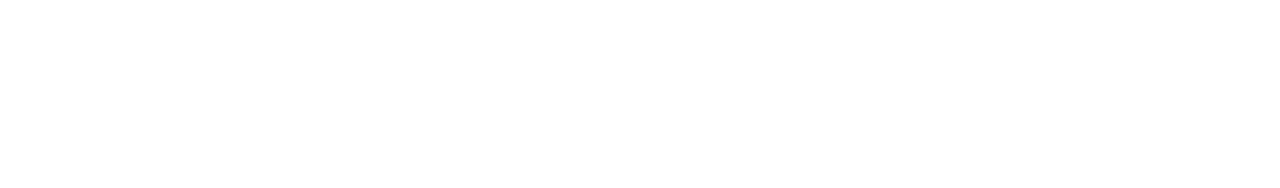
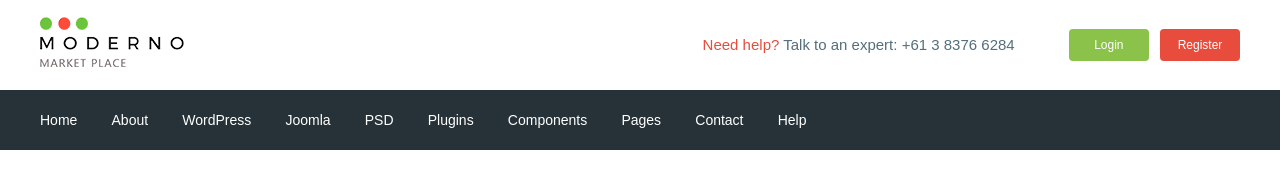
Before and after one commit to Alekseyesss/moderno, a website: page app/index.html in a window 1280 px wide. Drawn offline with nearby package versions, Linux system fonts and the light colour scheme; files that its build step writes are made by us from their sources.

Commit message:
added header

```diff
--- a/app/index.html
+++ b/app/index.html
@@ -6,11 +6,107 @@
   <meta name="viewport" content="width=device-width, initial-scale=1.0">
   <meta http-equiv="X-UA-Compatible" content="ie=edge">
   <title>Document</title>
+  <link href="https://fonts.googleapis.com/css?family=Roboto:500,700&display=swap" rel="stylesheet">
   <link rel="stylesheet" href="css/libs.min.css">
   <link rel="stylesheet" href="css/style.min.css">
 </head>
 
 <body>
+  <header class="header">
+    <div class="header__top">
+      <div class="container">
+        <div class="header__top-inner">
+          <div class="header__logo">
+            <a href="#">
+              <img src="images/logo.png" alt="">
+            </a>
+          </div>
+          <div class="header__text">
+            <a href="#">
+              <span> Need help?</span>
+            </a>
+            Talk to an expert:
+            <a class="header__phone" href="tel:61383766284">+61 3 8376 6284</a>
+          </div>
+          <div class="header__box">
+            <a class="basket" href="#"></a>
+            <a class="header__btn header__btn-login" href="#">Login</a>
+            <a class="header__btn header__btn-register" href="#">Register</a>
+          </div>
+        </div>
+      </div>
+    </div>
+
+    <div class="header__menu">
+      <div class="container">
+        <nav class="menu">
+          <ul class="menu__list">
+            <li>
+              <a href="#">
+                Home
+              </a>
+            </li>
+            <li>
+              <a href="#">
+                About
+              </a>
+            </li>
+            <li>
+              <a href="#">
+                WordPress
+              </a>
+            </li>
+            <li>
+              <a href="#">
+                Joomla
+              </a>
+            </li>
+            <li>
+              <a href="#">
+                PSD
+              </a>
+            </li>
+            <li>
+              <a href="#">
+                Plugins
+              </a>
+            </li>
+            <li>
+              <a href="#">
+                Components
+              </a>
+            </li>
+            <li>
+              <a href="#">
+                Pages
+              </a>
+            </li>
+            <li>
+              <a href="#">
+                Contact
+              </a>
+            </li>
+            <li>
+              <a href="#">
+                Help
+              </a>
+            </li>
+          </ul>
+        </nav>
+      </div>
+    </div>
+
+  </header>
+
+
+
+
+
+
+
+
+
+
 
 
 
--- /dev/null
+++ b/app/scss/_fonts.scss
@@ -0,0 +1,6 @@
+@font-face {
+  font-family: "Roboto-Regular", sans-serif;
+  src: url("../fonts/Roboto-Regular.woff2") format("woff2"),
+  url("../fonts/Roboto-Regular.woff") format("woff");
+  font-display: swap;
+}
--- /dev/null
+++ b/app/scss/_global.scss
@@ -0,0 +1,32 @@
+html {
+  box-sizing: border-box;
+}
+
+*,
+*::befor,
+*::after {
+  box-sizing: inherit;
+}
+a {
+  display: inline-block;
+  text-decoration: none;
+  color: $text;
+}
+ul,
+li {
+  margin: 0;
+  padding: 0;
+  list-style: none;
+}
+body {
+  font-family: "Roboto-Regular", sans-serif;
+  font-weight: 400;
+  font-size: 15px;
+  line-height: 24px;
+  color: $text;
+}
+.container {
+  max-width: 1200px;
+  margin: 0 auto;
+  padding: 0 15px;
+}
--- /dev/null
+++ b/app/scss/_vars.scss
@@ -0,0 +1,4 @@
+$text: #546e7a;
+$red: #e74c3c;
+$green: #8bc34a;
+$bg: #263238;
--- a/app/scss/style.scss
+++ b/app/scss/style.scss
@@ -1,9 +1,52 @@
-html {
-  box-sizing: border-box;
+@import "vars";
+@import "global";
+@import "fonts";
+
+.header__top-inner {
+  display: flex;
+  justify-content: space-between;
+  height: 90px;
+  align-items: center;
 }
-
-*,
-*::befor,
-*::after {
-  box-sizing: inherit;
+.header__text {
+  margin-left: auto;
+  margin-right: 50px;
+  span {
+    color: $red;
+  }
 }
+.header__btn {
+  padding: 4px;
+  width: 72px;
+  border-radius: 4px;
+  text-align: center;
+  color: #fff;
+  font-size: 12px;
+}
+.header__btn-login {
+  background-color: $green;
+}
+.header__btn-register {
+  background-color: $red;
+  margin-left: 7px;
+}
+.header__menu {
+  background-color: $bg;
+}
+.menu {
+  display: flex;
+  align-items: center;
+  height: 60px;
+}
+.menu__list {
+  li {
+    display: inline-block;
+    & + li {
+      margin-left: 30px;
+    }
+    a {
+      color: #fff;
+      font-size: 14px;
+    }
+  }
+}
--- a/gulpfile.js
+++ b/gulpfile.js
@@ -8,8 +8,8 @@ let gulp = require('gulp'),
     cssmin = require('gulp-cssmin');
 
 gulp.task('sass', function () {
-    return gulp.src('app/scss/style.scss')
-        .pipe(sass({ outputStyle: 'compressed' }))
+    return gulp.src('app/scss/**/*.scss')
+        .pipe(sass({ outputStyle: 'expanded' }))
         .pipe(rename({ suffix: '.min' }))
         .pipe(autoprefixer({
             overrideBrowserslist: ['last 8 versions']
@@ -58,7 +58,7 @@ gulp.task('browser-sync', function () {
 });
 
 gulp.task('watch', function () {
-    gulp.watch('app/scss/style.scss', gulp.parallel('sass'))
+    gulp.watch('app/scss/**/*.scss', gulp.parallel('sass'))
     gulp.watch('app/*.html', gulp.parallel('html'))
     gulp.watch('app/js/*.js', gulp.parallel('js'))
 });
```
Also changed, not shown: app/fonts/Roboto-Regular.woff (added), app/fonts/Roboto-Regular.woff2 (added), app/images/logo.png (added).
